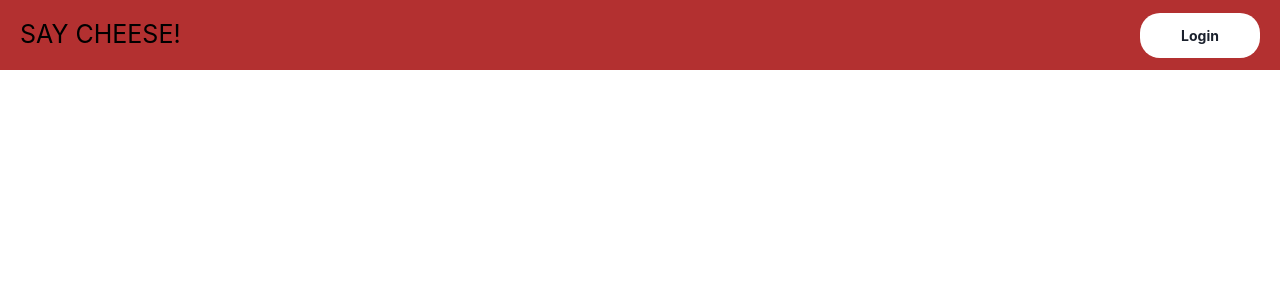
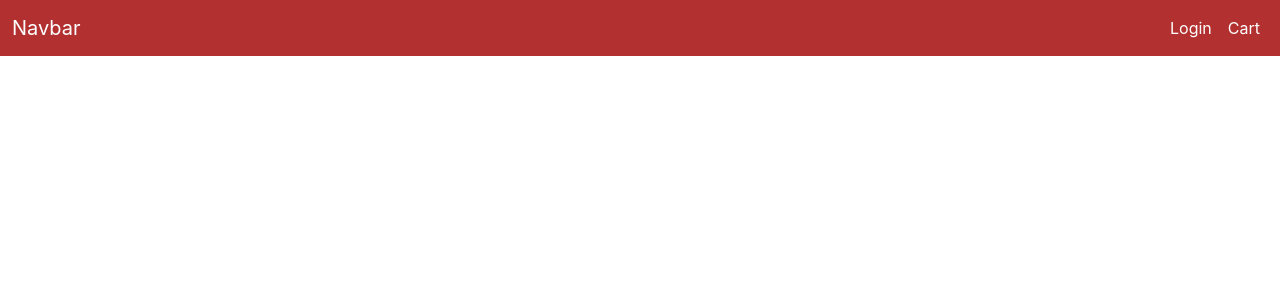
Before and after one commit to piyusha2001/OIBSIP_Pizza-delivery-app, a React (Create React App) app in the folder client/: page / in a window 1280 px wide. Shown: the top 300 px of the page. Built offline with nearby package versions, Linux system fonts and the light colour scheme.

Commit message:
navbar imported and rendered

```diff
--- a/client/src/Screens/Main/index.jsx
+++ b/client/src/Screens/Main/index.jsx
@@ -1,43 +1,44 @@
-import { Flex, HStack, VStack } from '@chakra-ui/react';
-import { useNavigate } from 'react-router-dom';
-import styles from './styles.module.css';
+import 'bootstrap/dist/css/bootstrap.min.css';
+import '../../../node_modules/bootstrap/dist/js/bootstrap.min.js';
+import Navbar from '../../Components/Navbar/Navbar';
 const Main = () => {
-	let navigate = useNavigate();
-	const user = localStorage.getItem('token');
-	const handleLogout = () => {
-		localStorage.removeItem('token');
-		window.location.reload();
-	};
+	// let navigate = useNavigate();
+	// const user = localStorage.getItem('token');
+	// const handleLogout = () => {
+	// 	localStorage.removeItem('token');
+	// 	window.location.reload();
+	// };
 
 	return (
-		<Flex width='100%'>
-			<VStack width='100%'>
-				<HStack width='100%'>
-					<nav className={styles.navbar}>
-						<h1 style={{ color: 'black' }}>SAY CHEESE!</h1>
-						<div>
-							{user ? (
-								<button
-									className={styles.white_btn}
-									onClick={handleLogout}
-								>
-									Logout
-								</button>
-							) : (
-								<button
-									className={styles.white_btn}
-									onClick={() => {
-										navigate('/login');
-									}}
-								>
-									Login
-								</button>
-							)}
-						</div>
-					</nav>
-				</HStack>
-			</VStack>
-		</Flex>
+		<Navbar />
+		// <Flex width='100%'>
+		// 	<VStack width='100%'>
+		// 		<HStack width='100%'>
+		// 			<nav className={styles.navbar}>
+		// 				<h1 style={{ color: 'black' }}>SAY CHEESE!</h1>
+		// 				<div>
+		// 					{user ? (
+		// 						<button
+		// 							className={styles.white_btn}
+		// 							onClick={handleLogout}
+		// 						>
+		// 							Logout
+		// 						</button>
+		// 					) : (
+		// 						<button
+		// 							className={styles.white_btn}
+		// 							onClick={() => {
+		// 								navigate('/login');
+		// 							}}
+		// 						>
+		// 							Login
+		// 						</button>
+		// 					)}
+		// 				</div>
+		// 			</nav>
+		// 		</HStack>
+		// 	</VStack>
+		// </Flex>
 	);
 };
 
```
